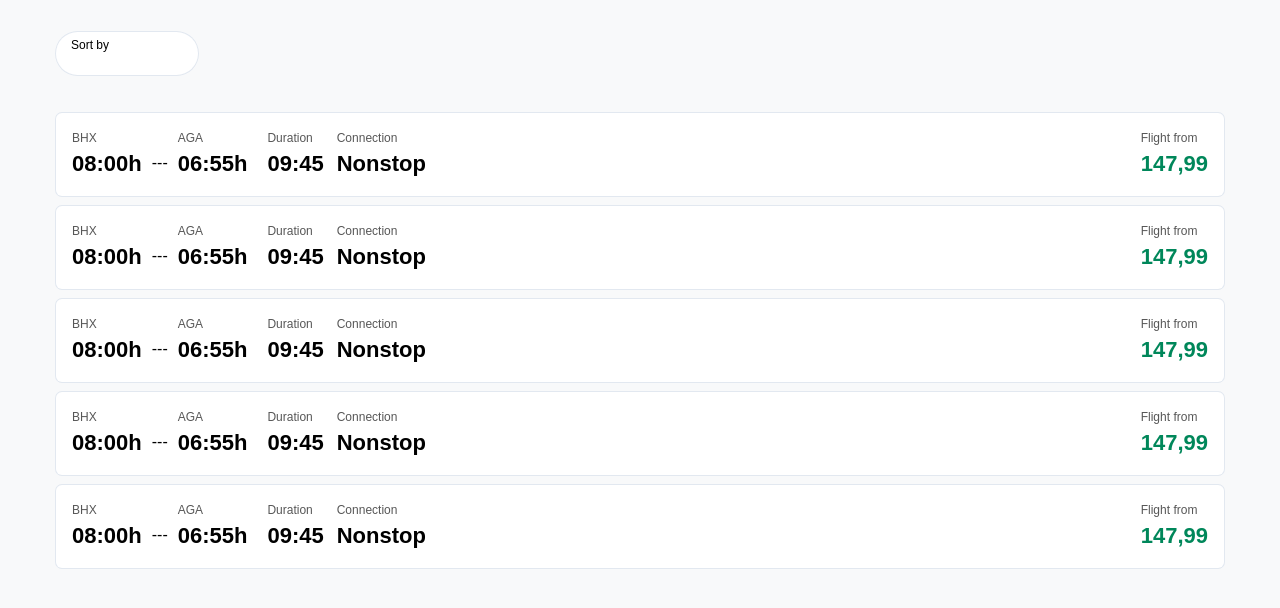
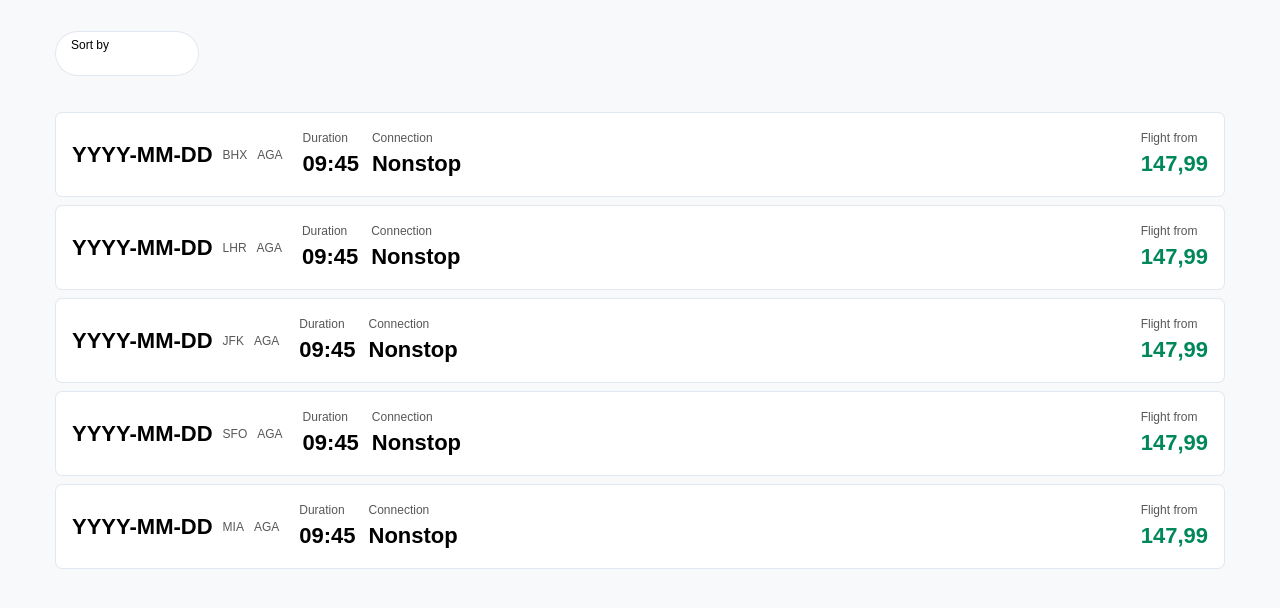
Before and after one commit to Yariandres/vue-flights-info, a Vue app: page / in a window 1280 px wide. Shown: the top 608 px of the page. Built offline with nearby package versions, Linux system fonts and the light colour scheme.

Commit message:
Refactor FlightsList and ShowFlights components

```diff
--- a/src/components/FlightsList.vue
+++ b/src/components/FlightsList.vue
@@ -1,4 +1,9 @@
-<script setup lang="ts"></script>
+<script setup lang="ts">
+import type { FlightsData } from '../types';
+defineProps<{
+  flight: FlightsData;
+}>();
+</script>
 <template>
   <div
     class="bg-light p-block-16 p-inline-16 box-shadow-md border-radius-25"
@@ -6,25 +11,20 @@
   >
     <div class="col-times gap-10">
       <div class="col-left gap-10">
+        <p class="text-bold font-size-16">YYYY-MM-DD</p>
         <div class="flex-row gap-10">
-          <div aria-label="BHX 8:10AM - AGA 4:05PM">
-            <p class="text-gray font-size-12">BHX</p>
-            <time class="text-bold font-size-16" datetime="PT08H00M"
-              >08:00h</time
-            >
+          <div
+            :aria-label="`${flight.origin} - ${flight.destination} ${flight.duration}`"
+          >
+            <p class="text-gray font-size-12">{{ flight.origin }}</p>
           </div>
-          <span class="connector mt-16">---</span>
           <div aria-label="BHX 8:10AM - AGA 4:05PM">
             <p class="text-gray font-size-12">AGA</p>
-
-            <time class="text-bold font-size-16" datetime="PT06H55M"
-              >06:55h</time
-            >
           </div>
         </div>
         <hr />
         <div class="flex-row gap-13">
-          <div aria-label="Duration 09:45">
+          <div aria-label="Duration 09:45 Connection Nonstop">
             <p class="text-gray font-size-12">Duration</p>
             <p class="text-bold font-size-16">09:45</p>
           </div>
--- a/src/components/pages/ShowFlights.vue
+++ b/src/components/pages/ShowFlights.vue
@@ -8,41 +8,41 @@ const flights = ref<FlightsData[]>([
   {
     origin: 'BHX',
     destination: 'AGA',
-    duration: 'PT08H00M',
-    connection: 'Nonstop',
+    departureDate: '2024-01-01',
+    returnDate: '2024-02-01',
     price: 147.99,
     uuid: '1',
   },
   {
     origin: 'LHR',
     destination: 'CDG',
-    duration: 'PT01H30M',
-    connection: 'Nonstop',
-    price: 99.99,
+    departureDate: '2024-03-01',
+    returnDate: '2024-03-10',
+    price: 199.99,
     uuid: '2',
   },
   {
     origin: 'JFK',
     destination: 'LAX',
-    duration: 'PT05H30M',
-    connection: '1 stop',
+    departureDate: '2024-04-01',
+    returnDate: '2024-04-10',
     price: 299.99,
     uuid: '3',
   },
   {
     origin: 'SFO',
-    destination: 'ORD',
-    duration: 'PT04H30M',
-    connection: 'Nonstop',
-    price: 199.99,
+    destination: 'SEA',
+    departureDate: '2024-05-01',
+    returnDate: '2024-05-10',
+    price: 249.99,
     uuid: '4',
   },
   {
-    origin: 'DXB',
-    destination: 'LHR',
-    duration: 'PT07H45M',
-    connection: 'Nonstop',
-    price: 249.99,
+    origin: 'MIA',
+    destination: 'CUN',
+    departureDate: '2024-06-01',
+    returnDate: '2024-06-10',
+    price: 179.99,
     uuid: '5',
   },
 ]);
--- a/src/types/index.ts
+++ b/src/types/index.ts
@@ -1,8 +1,8 @@
 export type FlightsData = {
   origin: string;
   destination: string;
-  duration: string;
-  connection: string;
+  departureDate: string;
+  returnDate: string;
   price: number;
   uuid: string;
 };
```
